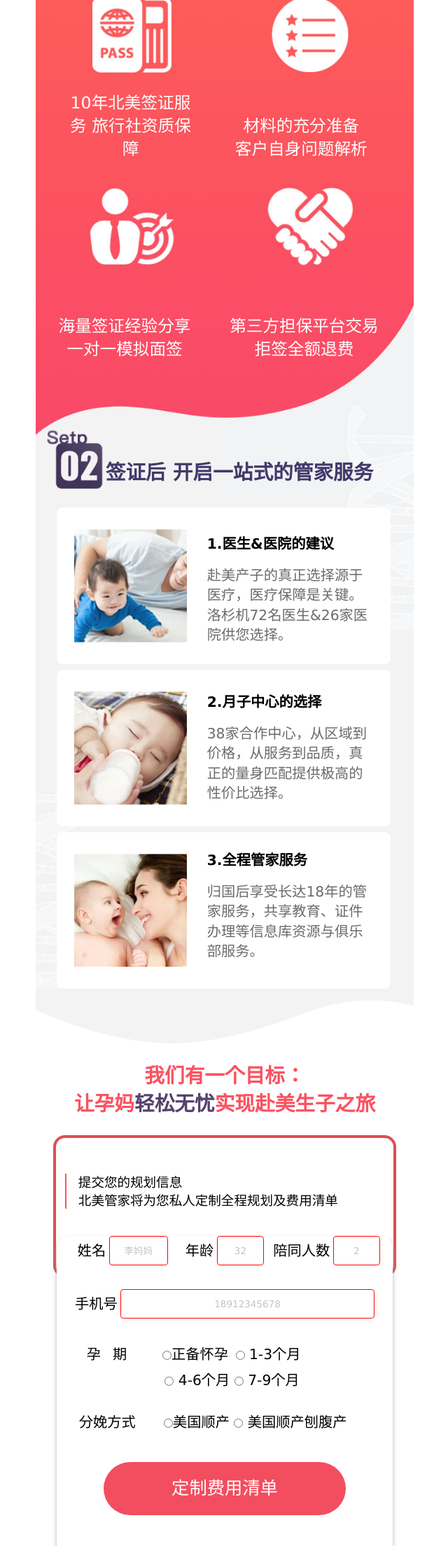
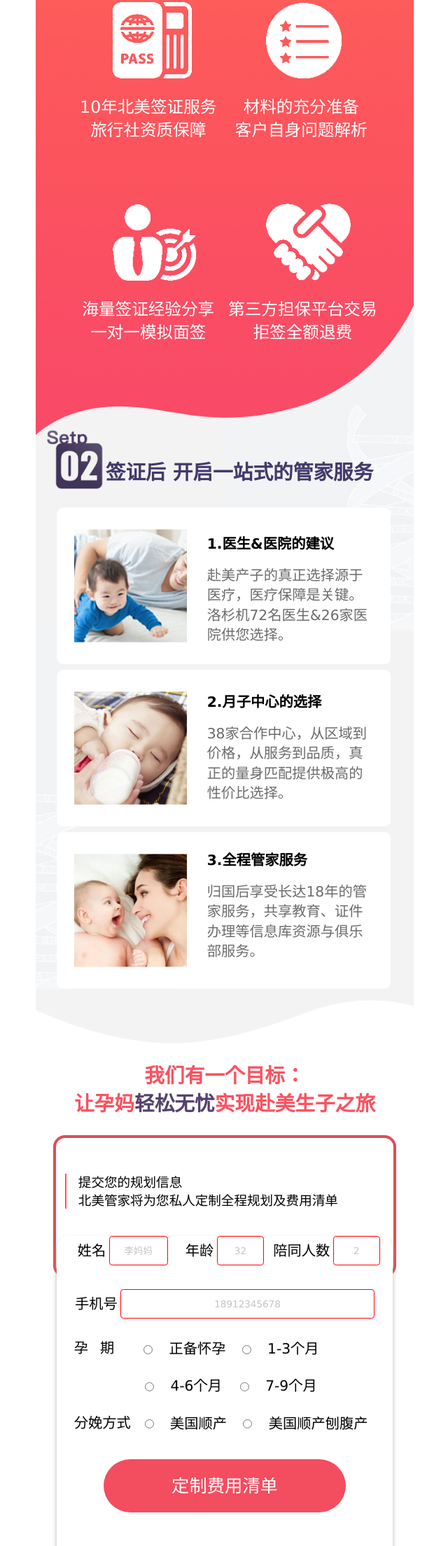
Before and after one commit to hizeng/northUSA, a website: page index.html in a window 1280 px wide. Shown: the part 2871-5080 px from the top of the page at 70% size, without its empty margins (319-959 px from the left). Drawn offline with Linux system fonts and the light colour scheme.

Commit message:
change something

```diff
--- a/index.html
+++ b/index.html
@@ -27,7 +27,7 @@
         </div>
         <h3>（ 留下电话的孕妈可<span>免费</span>获得赴美产⼦全攻略⼿册1份 ）</h3>
         <form>
-            <div class="from_cell">
+            <div class="from_input">
                 <input class="input_phone" type="number" placeholder="请输入手机号码">
             </div>
             <div class="from_btn">
@@ -75,10 +75,22 @@
         <h2>北美管家⾃营诚实签证团队<br>⼀⼿⾼效诚实签办理 成功率</h2>
         <div class="septOne_desc">
             <ul>
-                <li>10年北美签证服务 旅⾏社资质保障</li>
-                <li>材料的充分准备 客户⾃⾝问题解析</li>
-                <li>海量签证经验分享 ⼀对⼀模拟⾯签</li>
-                <li>第三⽅担保平台交易 拒签全额退费</li>
+                <li>
+                    <img src="img/setp1-1.png">
+                    <p>10年北美签证服务 旅⾏社资质保障</p>
+                </li>
+                <li>
+                    <img src="img/setp1-2.png">
+                    <p>材料的充分准备 客户⾃⾝问题解析</p>
+                </li>
+                <li>
+                    <img src="img/setp1-3.png">
+                    <p>海量签证经验分享 ⼀对⼀模拟⾯签</p>
+                </li>
+                <li>
+                    <img src="img/setp1-4.png">
+                    <p>第三⽅担保平台交易 拒签全额退费</p>
+                </li>
             </ul>
         </div>
     </div>
@@ -128,27 +140,38 @@
                         </li>
                     </ul>
                 </div>
-                <div class="time-form-group">
+                <div class="time-form-group-up">
+                    <h4>孕期</h4>
                     <label class="time-radio-inline">
-                          <span>孕期</span><input type="radio"  value="" name="docInlineRadio">正备怀孕
+                        <input type="radio" name="docInlineRadio">
+                        <span>正备怀孕</span>
                     </label>
                     <label class="time-radio-inline">
-                            <input type="radio" name="docInlineRadio"> 1-3个月
+                        <input type="radio" name="docInlineRadio">
+                        <span>1-3个月</span>
+                    </label>
+                </div>
+                <div class="time-form-group-down">
+                    <label class="time-radio-inline">
+                        <input type="radio" name="docInlineRadio">
+                        <span>4-6个月</span>
                     </label>
                     <label class="time-radio-inline">
-                            <input type="radio" name="docInlineRadio"> 4-6个月
-                      </label>
-                      <label class="time-radio-inline">
-                            <input type="radio" name="docInlineRadio"> 7-9个月
+                        <input type="radio" name="docInlineRadio">
+                        <span>7-9个月</span>
                     </label>
                 </div>
+
                 <div class="way-form-group">
+                    <h4>分娩方式</h4>
                     <label class="way-radio-inline">
-                            <span>分娩方式</span>
-                            <input type="radio"  value="" name="wayInlineRadio">美国顺产
+
+                        <input type="radio"  value="" name="wayInlineRadio">
+                        <span>美国顺产</span>
                     </label>
                     <label class="way-radio-inline">
-                            <input type="radio" name="wayInlineRadio"> 美国顺产刨腹产
+                        <input type="radio" name="wayInlineRadio">
+                        <span>美国顺产刨腹产</span>
                     </label>
                 </div>
                 <div class="commit-btn">
--- a/less/base.less
+++ b/less/base.less
@@ -53,6 +53,7 @@ samp {
 ol,
 ul {
   list-style: none;
+
 }
 a {
   text-decoration: none;
--- a/less/index.less
+++ b/less/index.less
@@ -90,7 +90,7 @@
 
 
 	}
-	.from_cell{
+	.from_input{
 		margin-top:30/@ppr;
 		input{
 			width:496/@ppr;
@@ -245,7 +245,7 @@
 	height: 1081/@ppr;
 	text-align: center;
 	color:white;
-	background:url("@{bg}/bg_setp1.jpg") no-repeat;
+	background:url("@{bg}/bg_setp1.png") no-repeat;
 	background-size:100%;
 	h2{
 		padding-top:168/@ppr;
@@ -255,7 +255,7 @@
 		font-size:30/@ppr;
 	}
 	.septOne_desc{
-		margin-top:332/@ppr;
+		margin-top:180/@ppr;
 		margin-left:50/@ppr;
 		width:540/@ppr;
 		height:400/@ppr;
@@ -264,25 +264,53 @@
 			li{
 				display:inline-block;
 				text-align:center;
-				width:230/@ppr;
-				height:70/@ppr;
+				width:250/@ppr;
+				height:250/@ppr;
+				img{
+					display:block;
+					width:144/@ppr;
+					height:131/@ppr;
+					margin-left:65/@ppr;
+					background-size:100%;
+				}
+				p{
+					display:inline-block;
+					margin-top:30/@ppr;
+				}
 			}
 			li:nth-child(1){
-				margin-left:-30/@ppr;
+				img{
+					width:134/@ppr;
+					height:129/@ppr;
+				}
 			}
 			li:nth-child(2){
-				width:280/@ppr;
-				padding-left:50/@ppr;
+
+				img{
+					width:129/@ppr;
+					height:128/@ppr;
+				}
+				p{
+					width:230/@ppr;
+				}
 			}
 			li:nth-child(3){
-				margin-left:-20/@ppr;
-				padding-top:260/@ppr;
+				margin-top:90/@ppr;
+				img{
+					width:142/@ppr;
+					height:129/@ppr;
+				}
 
 			}
 			li:nth-child(4){
-				width:310/@ppr;
-				padding-top:260/@ppr;
-				padding-left:50/@ppr;
+				margin-top:90/@ppr;
+				img{
+					width:144/@ppr;
+					height:131/@ppr;
+					}
+				p{
+					width:255/@ppr;
+				}
 			}
 		}
 	}
@@ -421,46 +449,77 @@
 				}
 			}
 
-			.time-form-group{
+			.time-form-group-up{
+                position:relative;
 				margin-top:40/@ppr;
 				margin-left:30/@ppr;
-				width:400/@ppr;
-				height:78/@ppr;
 				font-size:24/@ppr;
-				span{
+				width:470/@ppr;
+				height:23/@ppr;
+				line-height:23/@ppr;
+				text-align:left;
+				h4{
+					position:relative;
 					display:inline-block;
-					margin-right:40/@ppr;
+				    margin-right:20/@ppr;
+					width:90/@ppr;
+					height:23/@ppr;
+					line-height:23/@ppr;
 					letter-spacing:20/@ppr;
+					font-size:24/@ppr;
+					font-weight:400;
 				}
 				label{
-					line-height:1.8;
-				}
-				label:nth-child(2){
-					display:inline-block;
-					position:relative;
-					left:5/@ppr;
-				}
-				label:nth-child(3){
-					display:inline-block;
-					margin-left:135/@ppr;
+					 margin-right:20/@ppr;
+					span{
+						display:inline-block;
+						margin-left:20/@ppr;
+					}
 				}
 
 
+			}
+			.time-form-group-down{
+				position:relative;
+				margin-top:40/@ppr;
+				margin-left:150/@ppr;
+				font-size:24/@ppr;
+				width:470/@ppr;
+				height:23/@ppr;
+				line-height:23/@ppr;
+				text-align:left;
+				label{
+					margin-right:23/@ppr;
+					span{
+						display:inline-block;
+						margin-left:20/@ppr;
+					}
+				}
 
 			}
 			.way-form-group{
 				margin-top:40/@ppr;
+				margin-left:30/@ppr;
+				height:23/@ppr;
+				line-height:23/@ppr;
 				font-size: 24/@ppr;
-				span{
+				text-align:left;
+			    h4{
 					display:inline-block;
 					position:relative;
-					right:40/@ppr;
+					margin-right:16/@ppr;
+					font-size:24/@ppr;
+					font-weight:400;
+				}
+				label{
+					margin-right:20/@ppr;
+					span{
+						margin-left:20/@ppr;
+					}
 				}
 			}
 			.commit-btn{
-
 				margin-top:50/@ppr;
-
 				button{
 					width:410/@ppr;
 					height:90/@ppr;
@@ -474,7 +533,6 @@
 		}
 
 	}
-
 }
 .PG_footer{
 	position:relative;
@@ -516,12 +574,9 @@
 		bottom:40/@ppr;
 		width:640/@ppr;
 		height:23/@ppr;
-		// line-height:1.4;
 		color:white;
-		font-size:12/@ppr;
+		font-size:17/@ppr;
 		text-align:center;
 
 	}
-
-
 }
```
Also changed, not shown: css/index.css, img/bg_setp1.jpg (deleted), img/bg_setp1.png (added), img/setp1-1.png (added), img/setp1-2.png (added), img/setp1-3.png (added), img/setp1-4.png (added), img/图层 21.png (added). Lines whose indentation alone changed are shown as unchanged.
